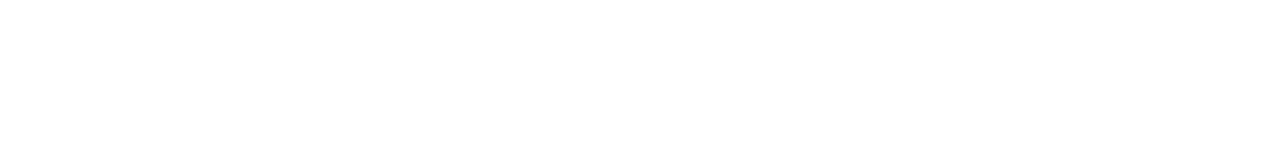
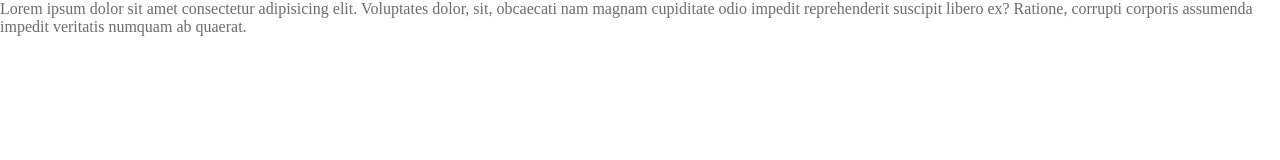
Before and after one commit to garciacortes/Estagio, a plain HTML site: page Projetos/Perfil_viagens/index.html in a window 1280 px wide. Drawn offline with Linux system fonts and the light colour scheme.

Commit message:
initial style guide

```diff
--- a/Projetos/Perfil_viagens/index.html
+++ b/Projetos/Perfil_viagens/index.html
@@ -7,5 +7,12 @@
 
     <link rel="stylesheet" href="styles/index.css" />
   </head>
-  <body></body>
+  <body>
+    <p>
+      Lorem ipsum dolor sit amet consectetur adipisicing elit. Voluptates dolor,
+      sit, obcaecati nam magnam cupiditate odio impedit reprehenderit suscipit
+      libero ex? Ratione, corrupti corporis assumenda impedit veritatis numquam
+      ab quaerat.
+    </p>
+  </body>
 </html>
--- a/Projetos/Perfil_viagens/styles/global.css
+++ b/Projetos/Perfil_viagens/styles/global.css
@@ -3,3 +3,18 @@
   padding: 0;
   box-sizing: border-box;
 }
+
+:root {
+  --brand-color: #ef5f4c;
+  --background-color: #ffffff;
+  --surface-color: #f5f5f5;
+  --skeleton-color: #d9d9d9;
+  --shape-transparency: #ffffff8f;
+  --text-color-primary: #313131;
+  --text-color-secondary: #6c6c6c;
+}
+
+body {
+  color: var(--text-color-secondary);
+  background-color: var(--background-color);
+}
```
Also changed, not shown: Projetos/Perfil_viagens/assets/AirplaneTilt.svg (added), Projetos/Perfil_viagens/assets/Image 01.png (added), Projetos/Perfil_viagens/assets/Image 02.png (added), Projetos/Perfil_viagens/assets/Image 03.png (added), Projetos/Perfil_viagens/assets/Image 04.png (added), Projetos/Perfil_viagens/assets/Image 05.png (added), Projetos/Perfil_viagens/assets/Image 06.png (added), Projetos/Perfil_viagens/assets/Image 07.png (added), Projetos/Perfil_viagens/assets/Image 08.png (added), Projetos/Perfil_viagens/assets/Image 09.png (added), Projetos/Perfil_viagens/assets/Image 10.png (added), Projetos/Perfil_viagens/assets/Image 11.png (added), Projetos/Perfil_viagens/assets/Image.svg (added), Projetos/Perfil_viagens/assets/Logo.svg (added), 2 more files, 1 other file.
